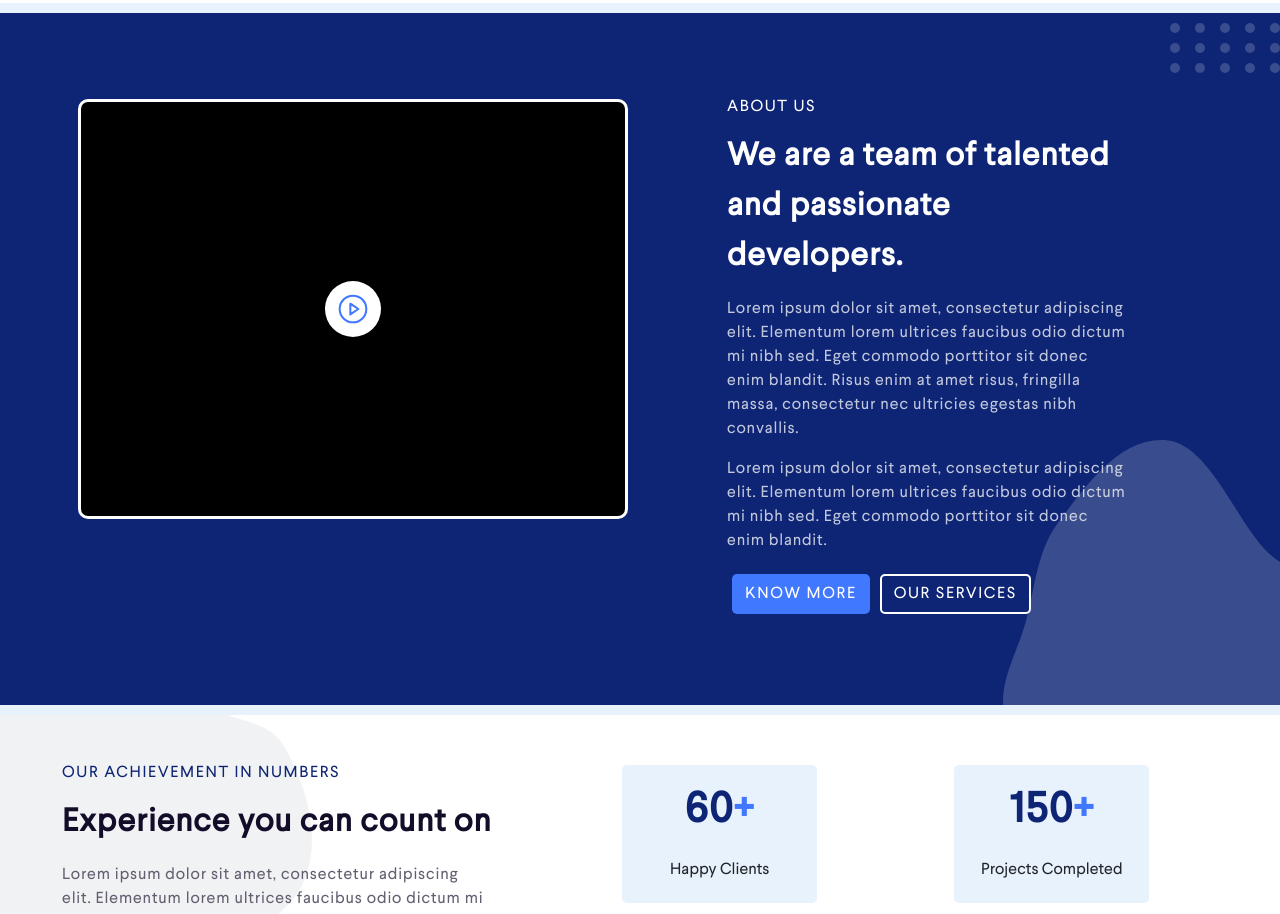
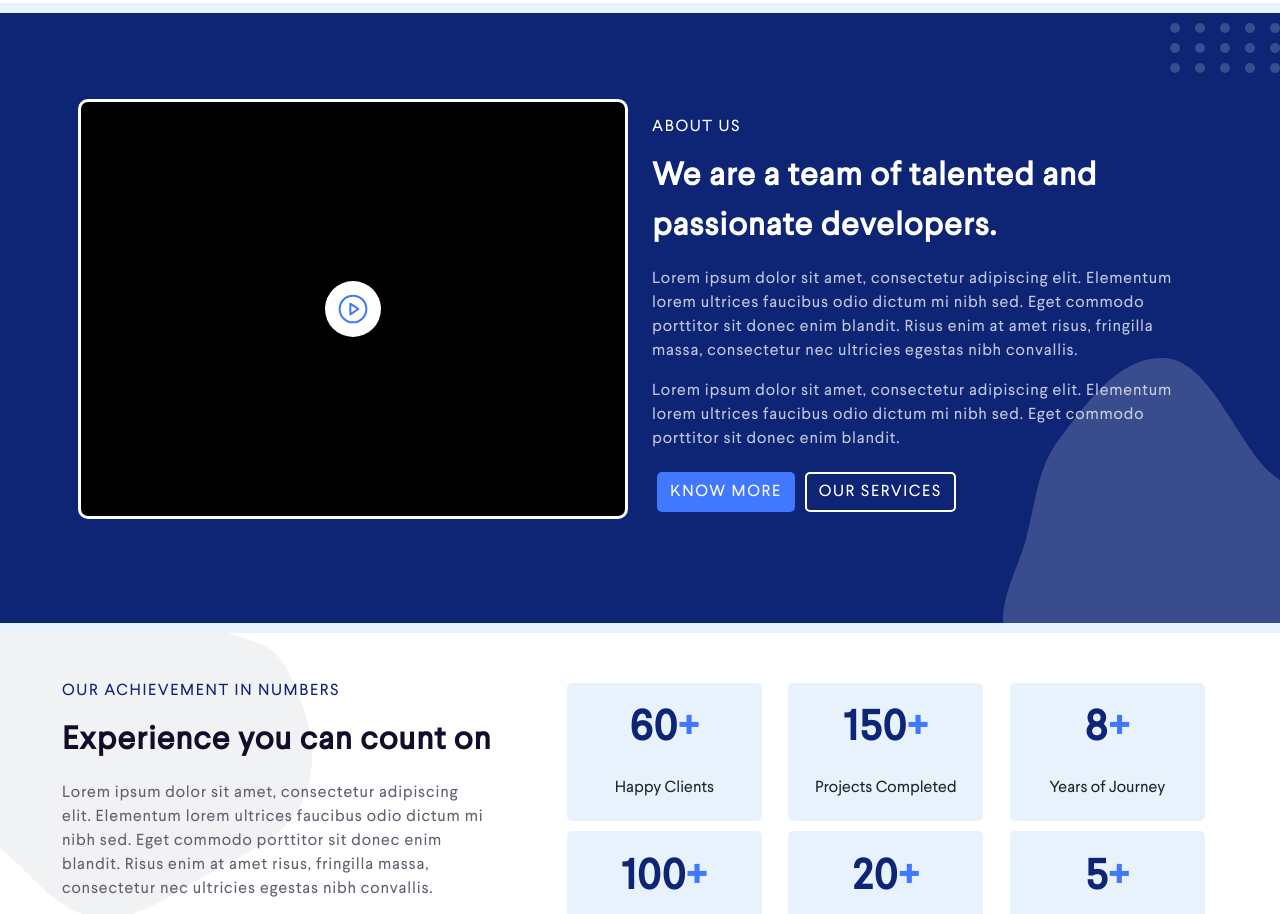
Before and after one commit to zevocorporation/cryptoc.crypto, a React (Create React App) app: page / in a window 1280 px wide. Shown: the part 1218-2132 px from the top of the page. Built offline with nearby package versions, Linux system fonts and the light colour scheme.

Commit message:
fixing bugs

```diff
--- a/src/Components/Home/aboutUs.css
+++ b/src/Components/Home/aboutUs.css
@@ -8,6 +8,7 @@
 }
 
 .video__div {
+  padding: 20px 50px;
   background-color: black;
   width: 100%;
   height: 420px;
@@ -20,7 +21,7 @@
 }
 
 .aboutus__div {
-  padding: 0 75px;
+  padding: 20px 0;
 }
 
 .aboutus__p {
--- a/src/Components/Home/aboutUs.js
+++ b/src/Components/Home/aboutUs.js
@@ -19,7 +19,7 @@ function aboutUs() {
                                 <div className="aboutus__div">
                                     <p className="aboutus__p">ABOUT US</p>
                                     <p className="aboutus__head">We are a team of talented and passionate developers.
-                            </p>
+                                    </p>
                                     <p className="aboutus__det">Lorem ipsum dolor sit amet, consectetur adipiscing elit. Elementum lorem ultrices faucibus odio dictum mi nibh sed. Eget commodo porttitor sit donec enim blandit. Risus enim at amet risus, fringilla massa, consectetur nec ultricies egestas nibh convallis.</p>
                                     <p className="aboutus__det">Lorem ipsum dolor sit amet, consectetur adipiscing elit. Elementum lorem ultrices faucibus odio dictum mi nibh sed. Eget commodo porttitor sit donec enim blandit.</p>
                                     <div>
--- a/src/Components/Home/achievements.css
+++ b/src/Components/Home/achievements.css
@@ -56,6 +56,7 @@
 
 .acheve__text {
   padding-right: 50px;
+  margin-bottom: 20px;
 }
 
 .acheive__data {
@@ -63,7 +64,7 @@
   height: 138.33px;
   background: #e8f2fc;
   border-radius: 5px;
-  margin: 0 20px 20px 20px;
+  margin: 0 10px 10px 10px;
   display: flex;
   flex-direction: column;
   justify-content: space-evenly;
--- a/src/Components/Home/project.css
+++ b/src/Components/Home/project.css
@@ -21,6 +21,7 @@
   display: flex;
   flex-wrap: wrap;
   justify-content: space-between;
+  margin-bottom: 20px;;
 }
 
 .project__header__text {
--- a/src/Components/Layout/Footer.css
+++ b/src/Components/Layout/Footer.css
@@ -46,6 +46,7 @@
   font-size: 16px;
   line-height: 16px;
   letter-spacing: 0.1em;
+  margin-bottom: 20px;;
 }
 
 .footer__2 {
```
